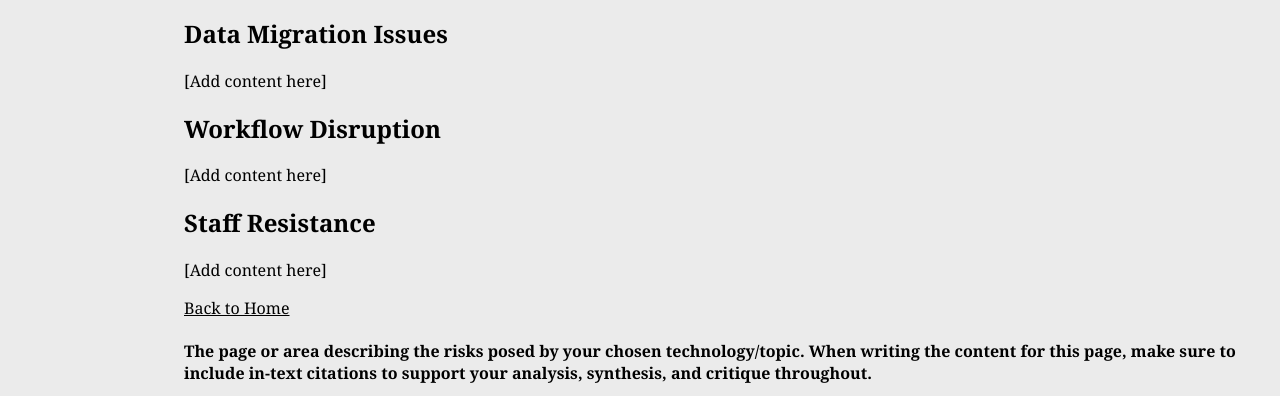
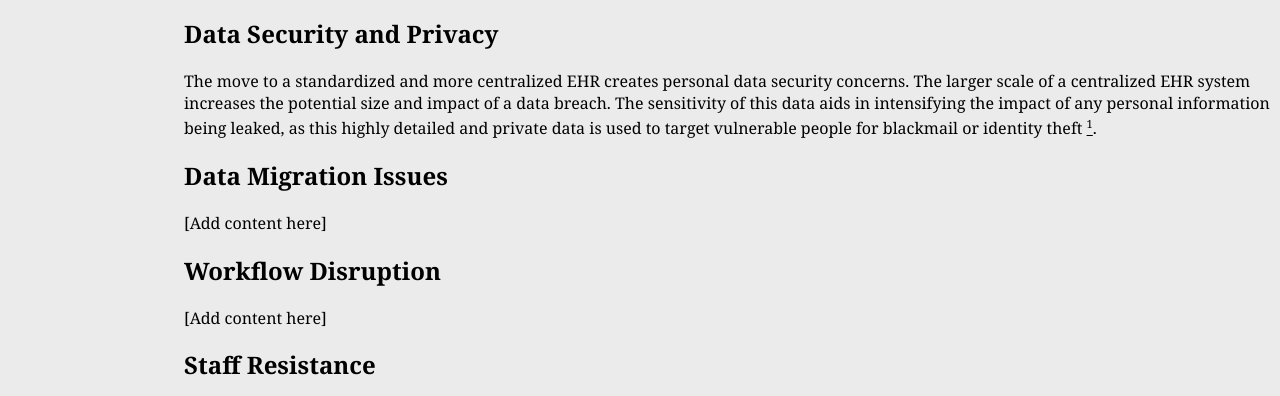
Before and after one commit to dex-prog/comp501, a plain HTML site: page pages/risks.html in a window 1280 px wide. Shown: the part 404-800 px from the top of the page. Drawn offline with Linux system fonts and the light colour scheme; files that its build step writes are made by us from their sources; files whose address does not match are found by name.

Commit message:
Edits to risks

```diff
--- a/pages/risks.html
+++ b/pages/risks.html
@@ -27,6 +27,12 @@
   <h2>Financial Costs</h2>
   <p>[Add content here]</p>
 
+  <h2>Data Security and Privacy</h2>
+  <p>The move to a standardized and more centralized EHR creates personal data security concerns.
+    The larger scale of a centralized EHR system increases the potential size and impact of a data breach.
+    The sensitivity of this data aids in intensifying the impact of any personal information being leaked,
+    as this highly detailed and private data is used to target vulnerable people for blackmail or  identity theft <a href="references.html"><sup><small>1</small></sup></a>.  </p>
+
   <h2>Data Migration Issues</h2>
   <p>[Add content here]</p>
 
```
Also changed, not shown: pages/references.html (+4 -0 lines).
